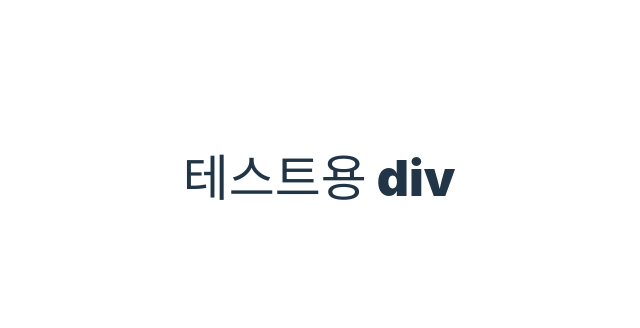
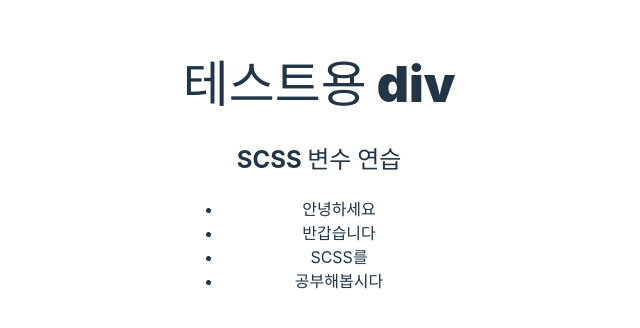
Before and after one commit to bong-suk/24.11.20--practice, a React (Vite) app: page / in a window 1280 px wide. Shown: the part 222-550 px from the top of the page, without its empty margins (321-961 px from the left). Built offline with nearby package versions, Linux system fonts and the light colour scheme.

Commit message:
scss 실습 전 jsx 파일 수정

```diff
--- a/src/App.jsx
+++ b/src/App.jsx
@@ -9,6 +9,13 @@ function App() {
   return (
     <>
       <div className="test">테스트용 div</div>
+      <h2>SCSS 변수 연습</h2>
+      <ul>
+        <li>안녕하세요</li>
+        <li>반갑습니다</li>
+        <li>SCSS를</li>
+        <li>공부해봅시다</li>
+      </ul>
     </>
   );
 }
```
